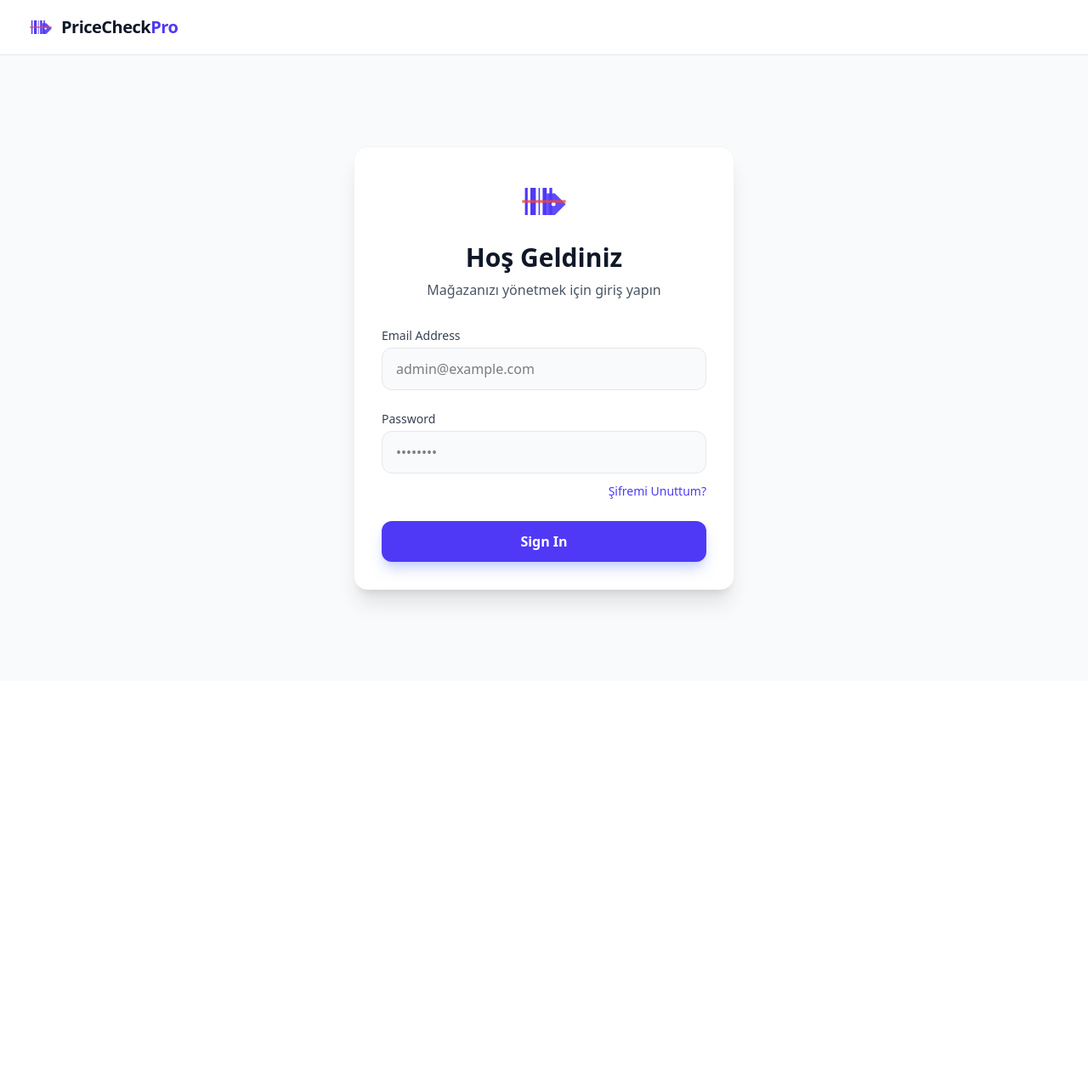
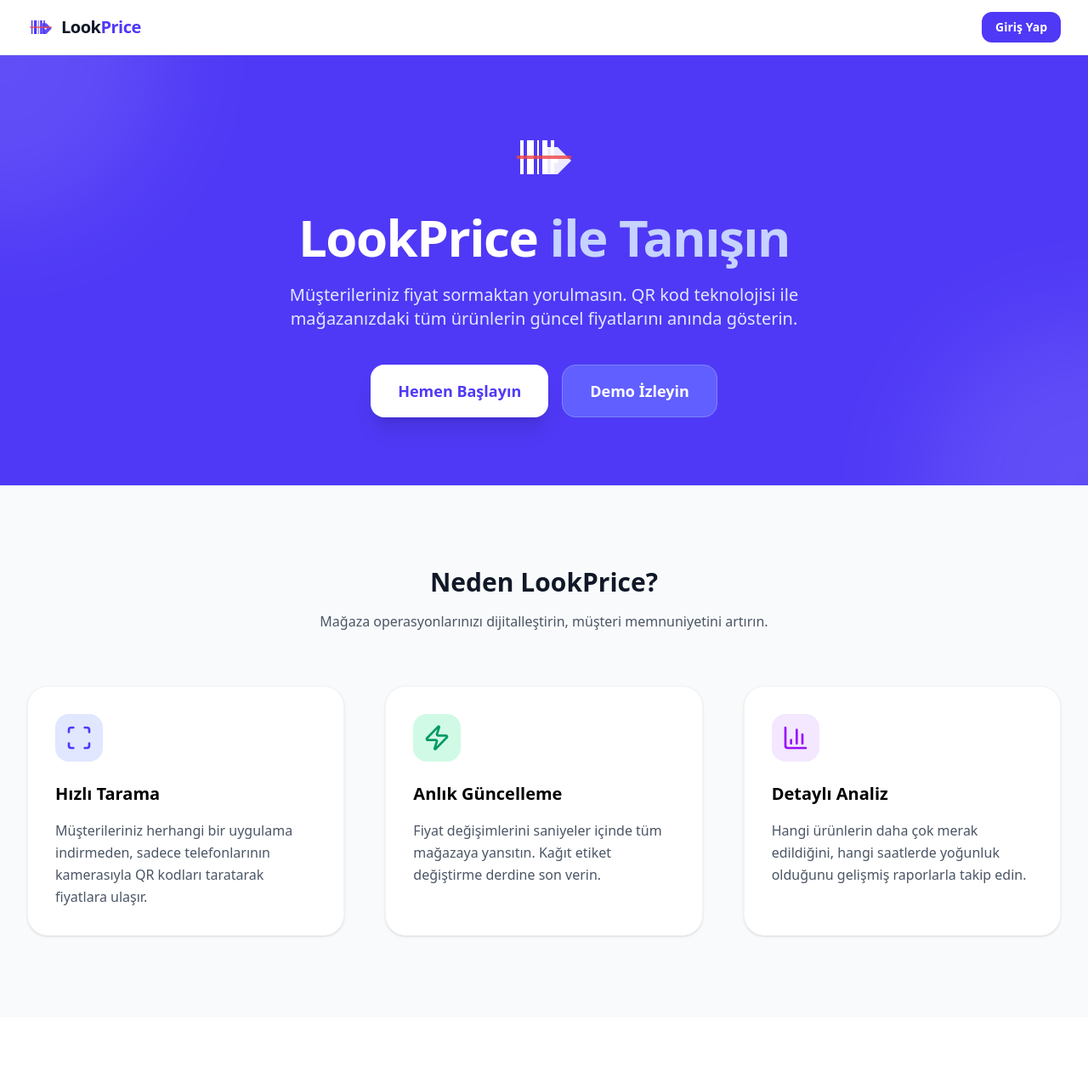
Before and after one commit to serkanerdekli/lookprice, a React (Vite) app: page / in a window 1280 px wide. Before the commit this address led to /login. Shown: the top 1280 px of the page at 85% size. Before the commit the page ends 801 px from the top, so only its background shows below. Built offline with nearby package versions, Linux system fonts and the light colour scheme.

Commit message:
Update App.tsx

```diff
--- a/src/App.tsx
+++ b/src/App.tsx
@@ -112,12 +112,20 @@ const Navbar = ({ user, onLogout }: { user: User | null, onLogout: () => void })
     <nav className="bg-white border-b border-gray-200 sticky top-0 z-50">
       <div className="max-w-7xl mx-auto px-4 sm:px-6 lg:px-8">
         <div className="flex justify-between h-16">
-          <div className="flex items-center">
+          <div className="flex items-center cursor-pointer" onClick={() => navigate("/")}>
             <Logo size={32} className="text-indigo-600" />
-            <span className="ml-2 text-xl font-bold text-gray-900 tracking-tight">PriceCheck<span className="text-indigo-600">Pro</span></span>
+            <span className="ml-2 text-xl font-bold text-gray-900 tracking-tight">Look<span className="text-indigo-600">Price</span></span>
           </div>
 
           <div className="hidden md:flex items-center space-x-4">
+            {!user && (
+              <button
+                onClick={() => navigate("/login")}
+                className="bg-indigo-600 text-white px-4 py-2 rounded-xl text-sm font-bold hover:bg-indigo-700 transition-colors"
+              >
+                Giriş Yap
+              </button>
+            )}
             {user && (
               <>
                 <span className="text-sm text-gray-500">{user.email}</span>
@@ -147,6 +155,17 @@ const Navbar = ({ user, onLogout }: { user: User | null, onLogout: () => void })
             exit={{ opacity: 0, y: -10 }}
             className="md:hidden bg-white border-b border-gray-200 px-4 pt-2 pb-3 space-y-1"
           >
+            {!user && (
+              <button
+                onClick={() => {
+                  navigate("/login");
+                  setIsOpen(false);
+                }}
+                className="block w-full text-left px-3 py-2 text-base font-medium text-indigo-600 font-bold"
+              >
+                Giriş Yap
+              </button>
+            )}
             {user && (
               <button
                 onClick={onLogout}
@@ -325,6 +344,162 @@ const Scanner = ({ onResult }: { onResult: (decodedText: string) => void }) => {
           {isTorchOn ? <ZapOff className="h-6 w-6" /> : <Zap className="h-6 w-6" />}
         </button>
       )}
+    </div>
+  );
+};
+
+const LandingPage = () => {
+  const navigate = useNavigate();
+
+  const references = [
+    { name: "Migros", logo: "https://upload.wikimedia.org/wikipedia/commons/thumb/1/1a/Migros_logo.svg/1200px-Migros_logo.svg.png" },
+    { name: "CarrefourSA", logo: "https://upload.wikimedia.org/wikipedia/commons/thumb/c/c5/CarrefourSA_logo.svg/2560px-CarrefourSA_logo.svg.png" },
+    { name: "BİM", logo: "https://upload.wikimedia.org/wikipedia/commons/thumb/9/9d/Bim_logo.svg/1200px-Bim_logo.svg.png" },
+    { name: "A101", logo: "https://upload.wikimedia.org/wikipedia/commons/thumb/5/51/A101_logo.svg/1200px-A101_logo.svg.png" },
+    { name: "Şok Market", logo: "https://upload.wikimedia.org/wikipedia/commons/thumb/b/b9/%C5%9Eok_Market_logo.svg/1200px-%C5%9Eok_Market_logo.svg.png" }
+  ];
+
+  return (
+    <div className="bg-white">
+      {/* Hero Section */}
+      <section className="relative py-20 overflow-hidden bg-indigo-600">
+        <div className="absolute top-0 left-0 w-full h-full opacity-10">
+          <div className="absolute top-0 left-0 w-96 h-96 bg-white rounded-full -translate-x-1/2 -translate-y-1/2 blur-3xl"></div>
+          <div className="absolute bottom-0 right-0 w-96 h-96 bg-white rounded-full translate-x-1/2 translate-y-1/2 blur-3xl"></div>
+        </div>
+
+        <div className="max-w-7xl mx-auto px-4 sm:px-6 lg:px-8 relative z-10">
+          <div className="text-center">
+            <motion.div
+              initial={{ opacity: 0, y: 20 }}
+              animate={{ opacity: 1, y: 0 }}
+              transition={{ duration: 0.6 }}
+            >
+              <div className="flex justify-center mb-6">
+                <Logo size={80} className="text-white" />
+              </div>
+              <h1 className="text-4xl md:text-6xl font-extrabold text-white tracking-tight mb-6">
+                LookPrice <span className="text-indigo-200">ile Tanışın</span>
+              </h1>
+              <p className="max-w-2xl mx-auto text-xl text-indigo-100 mb-10">
+                Müşterileriniz fiyat sormaktan yorulmasın. QR kod teknolojisi ile mağazanızdaki tüm ürünlerin güncel fiyatlarını anında gösterin.
+              </p>
+              <div className="flex flex-col sm:flex-row justify-center gap-4">
+                <button
+                  onClick={() => navigate("/login")}
+                  className="px-8 py-4 bg-white text-indigo-600 rounded-2xl font-bold text-lg shadow-xl hover:bg-indigo-50 transition-all transform hover:-translate-y-1"
+                >
+                  Hemen Başlayın
+                </button>
+                <button
+                  className="px-8 py-4 bg-indigo-500 text-white border border-indigo-400 rounded-2xl font-bold text-lg hover:bg-indigo-400 transition-all"
+                >
+                  Demo İzleyin
+                </button>
+              </div>
+            </motion.div>
+          </div>
+        </div>
+      </section>
+
+      {/* Features Section */}
+      <section className="py-24 bg-gray-50">
+        <div className="max-w-7xl mx-auto px-4 sm:px-6 lg:px-8">
+          <div className="text-center mb-16">
+            <h2 className="text-3xl font-bold text-gray-900">Neden LookPrice?</h2>
+            <p className="mt-4 text-gray-600">Mağaza operasyonlarınızı dijitalleştirin, müşteri memnuniyetini artırın.</p>
+          </div>
+
+          <div className="grid grid-cols-1 md:grid-cols-3 gap-12">
+            <div className="bg-white p-8 rounded-3xl shadow-sm border border-gray-100 hover:shadow-md transition-shadow">
+              <div className="w-14 h-14 bg-indigo-100 rounded-2xl flex items-center justify-center mb-6">
+                <Scan className="text-indigo-600 h-8 w-8" />
+              </div>
+              <h3 className="text-xl font-bold mb-4">Hızlı Tarama</h3>
+              <p className="text-gray-600 leading-relaxed">
+                Müşterileriniz herhangi bir uygulama indirmeden, sadece telefonlarının kamerasıyla QR kodları taratarak fiyatlara ulaşır.
+              </p>
+            </div>
+
+            <div className="bg-white p-8 rounded-3xl shadow-sm border border-gray-100 hover:shadow-md transition-shadow">
+              <div className="w-14 h-14 bg-emerald-100 rounded-2xl flex items-center justify-center mb-6">
+                <Zap className="text-emerald-600 h-8 w-8" />
+              </div>
+              <h3 className="text-xl font-bold mb-4">Anlık Güncelleme</h3>
+              <p className="text-gray-600 leading-relaxed">
+                Fiyat değişimlerini saniyeler içinde tüm mağazaya yansıtın. Kağıt etiket değiştirme derdine son verin.
+              </p>
+            </div>
+
+            <div className="bg-white p-8 rounded-3xl shadow-sm border border-gray-100 hover:shadow-md transition-shadow">
+              <div className="w-14 h-14 bg-purple-100 rounded-2xl flex items-center justify-center mb-6">
+                <BarChart3 className="text-purple-600 h-8 w-8" />
+              </div>
+              <h3 className="text-xl font-bold mb-4">Detaylı Analiz</h3>
+              <p className="text-gray-600 leading-relaxed">
+                Hangi ürünlerin daha çok merak edildiğini, hangi saatlerde yoğunluk olduğunu gelişmiş raporlarla takip edin.
+              </p>
+            </div>
+          </div>
+        </div>
+      </section>
+
+      {/* References Section */}
+      <section className="py-20 bg-white">
+        <div className="max-w-7xl mx-auto px-4 sm:px-6 lg:px-8">
+          <div className="text-center mb-12">
+            <h3 className="text-sm font-bold text-indigo-600 uppercase tracking-widest mb-4">Referanslarımız</h3>
+            <h2 className="text-3xl font-bold text-gray-900">Bize Güvenen Markalar</h2>
+          </div>
+
+          <div className="flex flex-wrap justify-center items-center gap-12 opacity-50 grayscale hover:grayscale-0 transition-all duration-500">
+            {references.map((ref, idx) => (
+              <img
+                key={idx}
+                src={ref.logo}
+                alt={ref.name}
+                className="h-12 w-auto object-contain max-w-[150px]"
+                referrerPolicy="no-referrer"
+              />
+            ))}
+          </div>
+        </div>
+      </section>
+
+      {/* CTA Section */}
+      <section className="py-20">
+        <div className="max-w-5xl mx-auto px-4 sm:px-6 lg:px-8">
+          <div className="bg-indigo-900 rounded-[3rem] p-12 text-center relative overflow-hidden">
+            <div className="relative z-10">
+              <h2 className="text-3xl md:text-4xl font-bold text-white mb-6">Hemen LookPrice Dünyasına Katılın</h2>
+              <p className="text-indigo-200 text-lg mb-10 max-w-xl mx-auto">
+                Mağazanızın geleceğini bugünden inşa edin. Ücretsiz demo için bizimle iletişime geçin.
+              </p>
+              <button
+                onClick={() => navigate("/login")}
+                className="px-10 py-4 bg-white text-indigo-900 rounded-2xl font-bold text-lg shadow-2xl hover:bg-indigo-50 transition-all"
+              >
+                Ücretsiz Deneyin
+              </button>
+            </div>
+          </div>
+        </div>
+      </section>
+
+      {/* Footer */}
+      <footer className="bg-gray-900 py-12 text-gray-400">
+        <div className="max-w-7xl mx-auto px-4 sm:px-6 lg:px-8 text-center">
+          <div className="flex justify-center mb-6">
+            <Logo size={32} className="text-white" />
+          </div>
+          <p className="mb-4">© 2026 LookPrice. Tüm hakları saklıdır.</p>
+          <div className="flex justify-center space-x-6">
+            <a href="#" className="hover:text-white transition-colors">Kullanım Şartları</a>
+            <a href="#" className="hover:text-white transition-colors">Gizlilik Politikası</a>
+            <a href="#" className="hover:text-white transition-colors">İletişim</a>
+          </div>
+        </div>
+      </footer>
     </div>
   );
 };
@@ -2303,7 +2478,12 @@ export default function App() {
             ) : <Navigate to="/login" />
           } />
 
-          <Route path="/" element={<Navigate to="/login" />} />
+          <Route path="/" element={
+            <>
+              <Navbar user={token ? user : null} onLogout={handleLogout} />
+              <LandingPage />
+            </>
+          } />
         </Routes>
       </div>
     </BrowserRouter>
```
